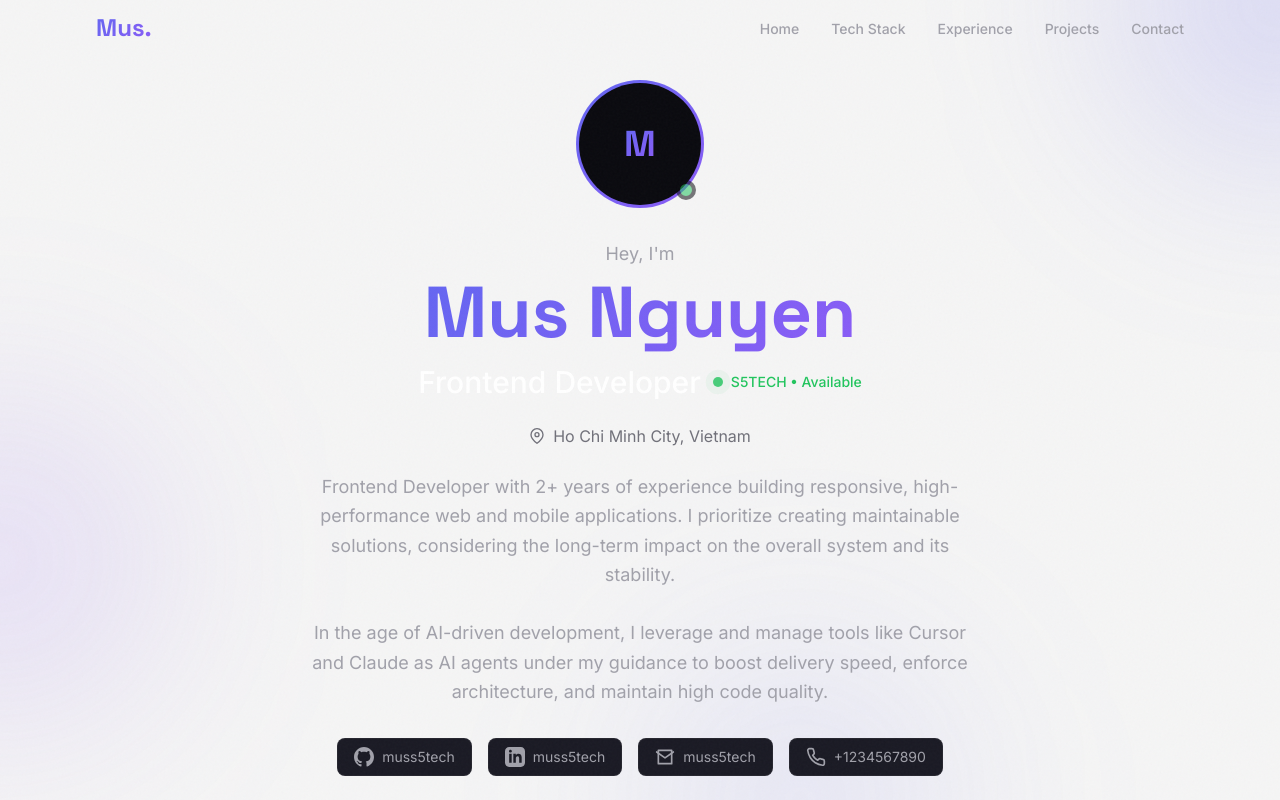
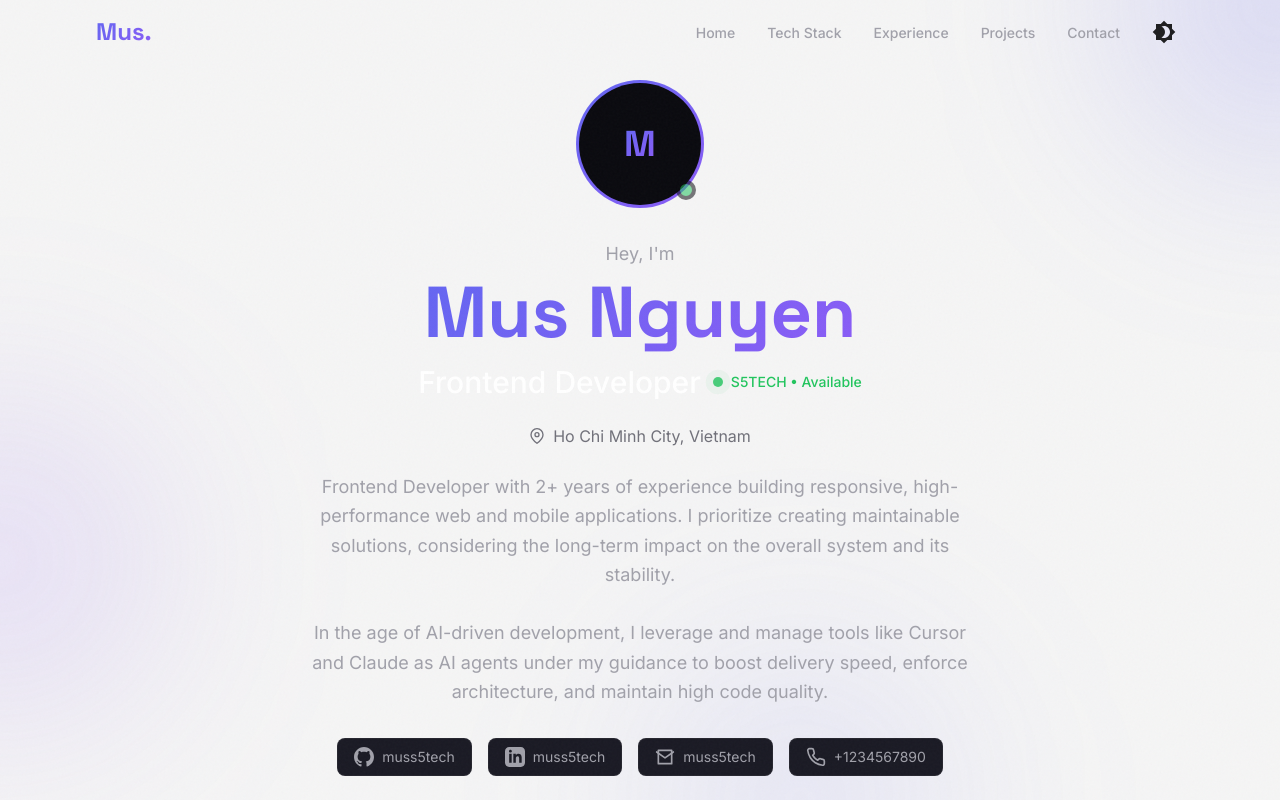
Before and after one commit to muss5tech/Web-assignment, a React (Vite) app: page / in a window 1280 px wide. Shown: the top 800 px of the page. Built offline with nearby package versions, Linux system fonts and the light colour scheme.

Commit message:
feat: add dark/light mode toggle to navigation bar

```diff
--- a/src/components/layout/Header.tsx
+++ b/src/components/layout/Header.tsx
@@ -2,6 +2,7 @@ import { useState, useEffect } from 'react';
 import { Link, useLocation } from 'react-router-dom';
 import clsx from 'clsx';
 import { MenuIcon, CloseIcon } from '../Icons';
+import ThemeToggle from '../ThemeToggle';
 
 const navItems = [
   { label: 'Home', href: '#home' },
@@ -46,7 +47,7 @@ function Header() {
       className={clsx(
         'fixed top-0 left-0 right-0 z-50 transition-all duration-300',
         isScrolled
-          ? 'bg-background-primary/60 backdrop-blur-lg py-3'
+          ? 'bg-background-primary/60 backdrop-blur-lg py-2'
           : 'bg-transparent py-3'
       )}
     >
@@ -61,7 +62,8 @@ function Header() {
           </Link>
 
           {/* Desktop Navigation */}
-          <ul className="hidden md:flex items-center gap-8">
+          <div className="hidden md:flex items-center gap-6">
+            <ul className="flex items-center gap-8">
               {navItems.map((item) => (
                 <li key={item.label}>
                   <a
@@ -74,6 +76,8 @@ function Header() {
                 </li>
               ))}
             </ul>
+            <ThemeToggle />
+          </div>
 
           {/* Mobile Menu Button */}
           <button
@@ -93,10 +97,11 @@ function Header() {
         <div
           className={clsx(
             'md:hidden overflow-hidden transition-all duration-300',
-            isMobileMenuOpen ? 'max-h-64 mt-4' : 'max-h-0'
+            isMobileMenuOpen ? 'max-h-81 mt-4' : 'max-h-0'
           )}
         >
-          <ul className="flex flex-col gap-4 py-4 border-t border-white/10">
+          <div className="flex flex-col gap-4 pt-4 border-t border-white/10">
+            <ul className="flex flex-col gap-4">
               {navItems.map((item) => (
                 <li key={item.label}>
                   <a
@@ -109,6 +114,10 @@ function Header() {
                 </li>
               ))}
             </ul>
+            <div className="pt-2 border-t border-white/10">
+              <ThemeToggle />
+            </div>
+          </div>
         </div>
       </div>
     </header>
```
Lines whose indentation alone changed are shown as unchanged.
